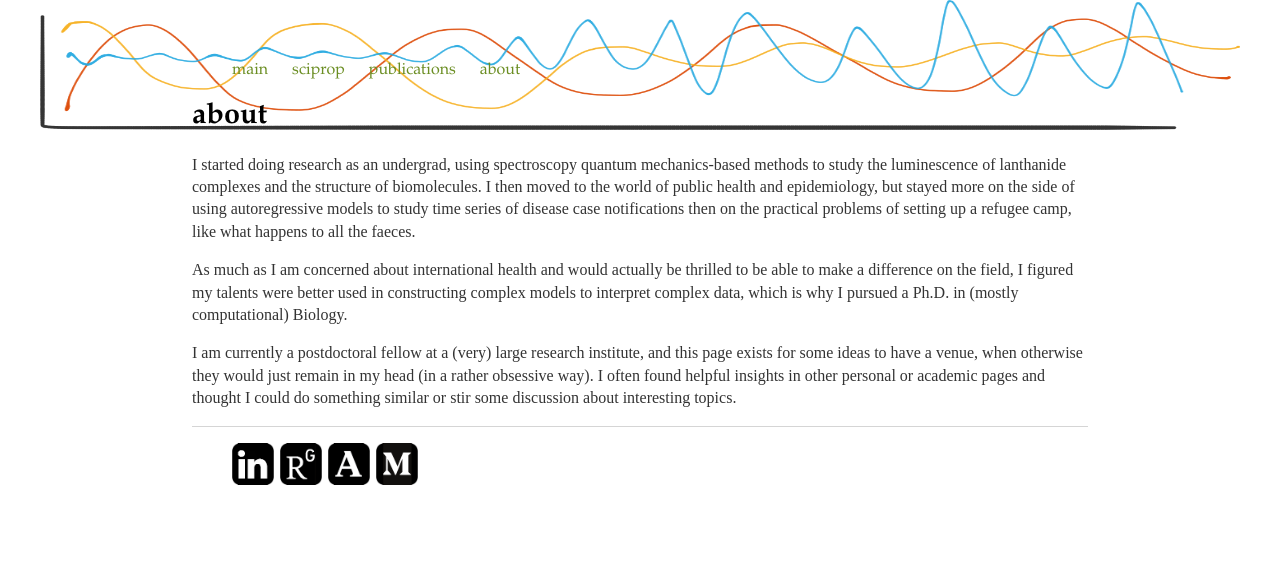
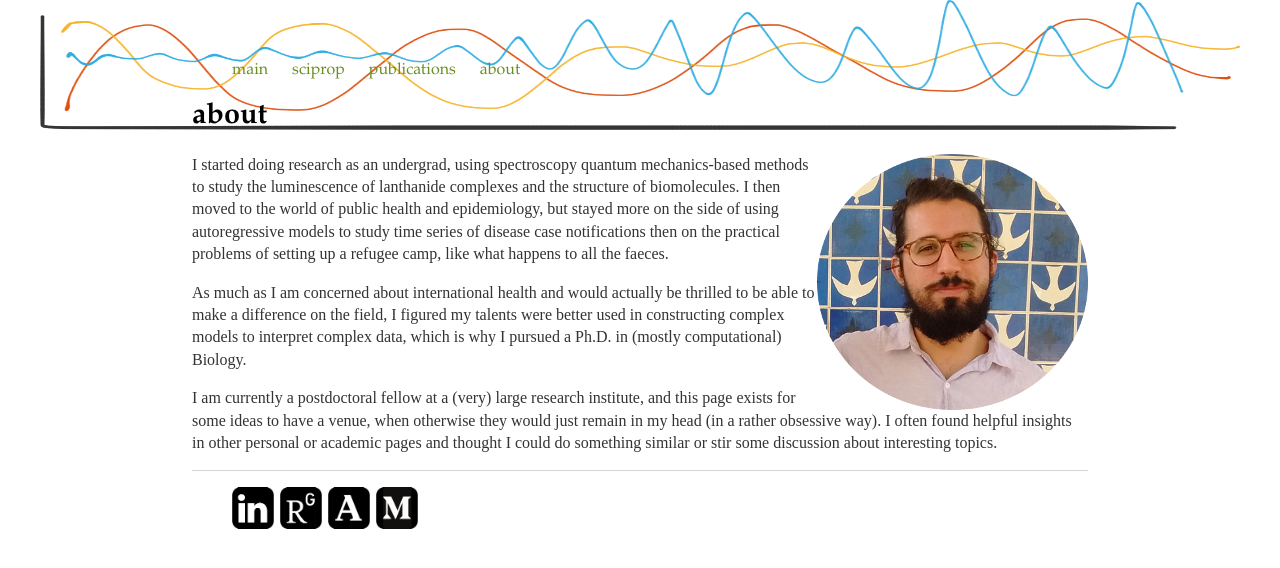
Before and after one commit to caesoma/caesoma.github.io, a Jekyll site: the page about/index.html, which Jekyll copies as it is, in a window 1280 px wide. Shown: the top 568 px of the page. Built offline with Jekyll 4.4.1, drawn with Linux system fonts in a browser that asks for light colours.

Commit message:
update about

```diff
--- a/about/index.html
+++ b/about/index.html
@@ -19,7 +19,7 @@
       </nav>
 <h1>about</h1>
 <p>
-<!-- <img src="/images/me2.png" alt="foto" class="alignright"/> -->
+<img src="/images/me2.png" alt="foto" class="alignright"/>
 I started doing research as an undergrad, using spectroscopy quantum mechanics-based methods to study the luminescence of lanthanide complexes and the structure of biomolecules.
 I then moved to the world of public health and epidemiology, but stayed more on the side of using autoregressive models to study time series of disease case notifications then on the practical problems of setting up a refugee camp, like what happens to all the faeces.
 </p>
```
